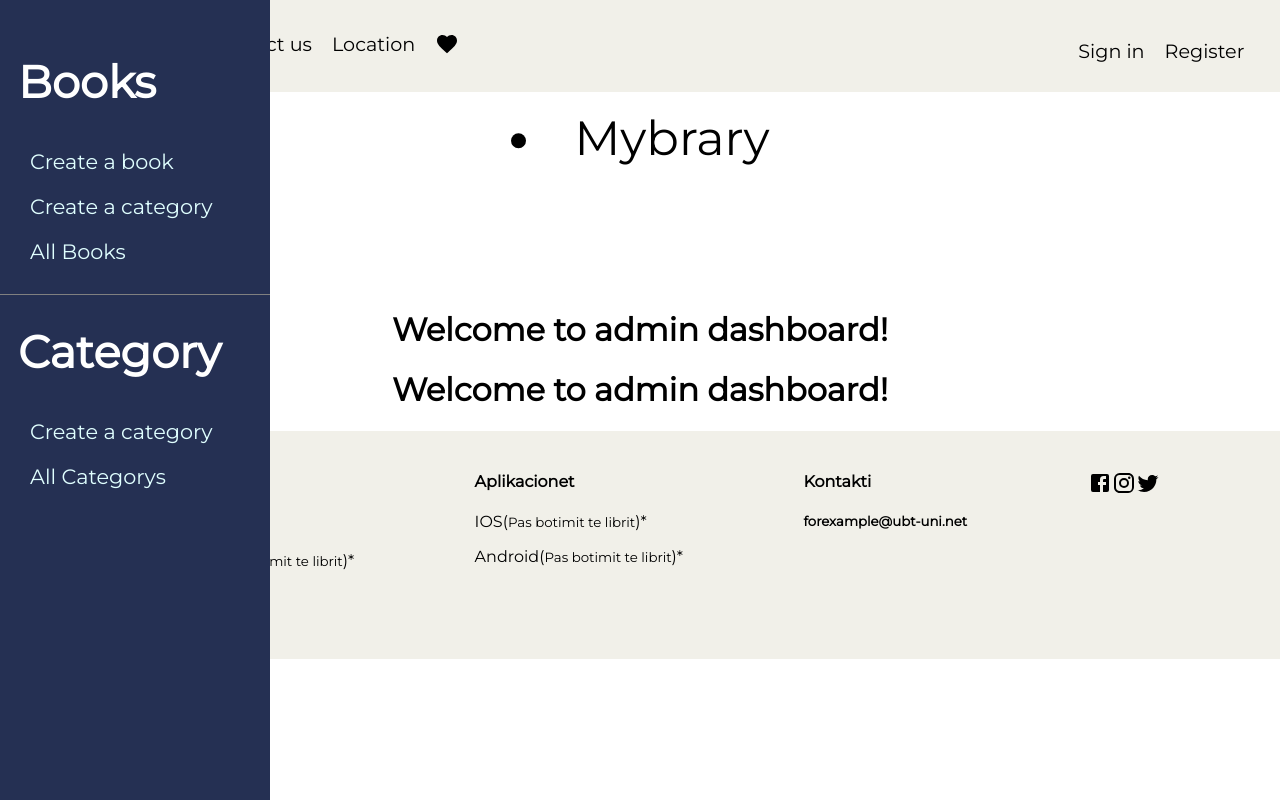
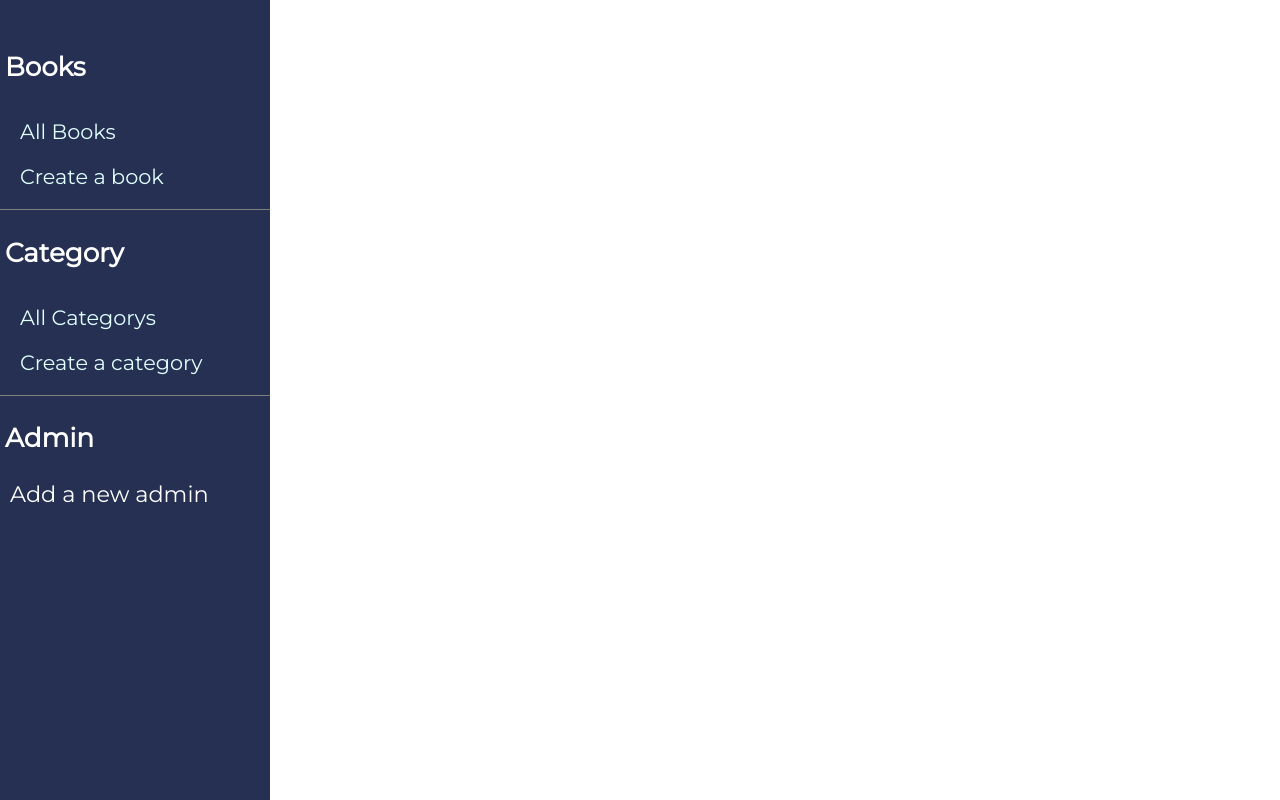
Before and after one commit to KastriotOrllati/Mybrary, a React (Create React App) app: page /admin in a window 1280 px wide. Built offline with nearby package versions, Linux system fonts and the light colour scheme.

Commit message:
when you login as admin navbar and footer gets hide now

```diff
--- a/src/App.js
+++ b/src/App.js
@@ -3,6 +3,7 @@ import {
   Route,
   Switch,
   Redirect,
+  useLocation,
 } from "react-router-dom";
 import "./App.css";
 import Navbar from "./Components/Navbar/Navbar.component";
@@ -15,11 +16,15 @@ import AboutUs from "./Pages/AboutUs/AboutUs";
 import Wishlist from "./Pages/Wishlist/Wishlist.component";
 import BookView from "./Components/BookView/BookView.component";
 import { authHeader } from "./Utils/authHeader";
+import { getUser } from "./Utils/getUser";
 
 import { useEffect, useState } from "react";
 
 function App() {
   const [login, setLogin] = useState(false);
+  const [user, setUser] = useState();
+
+  let location = useLocation();
 
   useEffect(() => {
     let response = authHeader();
@@ -27,12 +32,14 @@ function App() {
     if (response.Authorization) {
       setLogin(true);
     }
+    let user = getUser();
+    setUser(user);
   }, [login]);
 
   return (
     <div className="App">
       <Router>
-        <Navbar login={login} />
+        {location.pathname === "/admin" ? null : <Navbar login={login} />}
         <Switch>
           <Route exact path="/">
             <Homepage />
@@ -49,11 +56,13 @@ function App() {
             <Wishlist />
           </Route>
         </Switch>
+      </Router>
+      <Router>
         <Route path="/admin/">
           <AdminPage />
         </Route>
       </Router>
-      <Footer />
+      {location.pathname === "/admin" ? null : <Footer />}
     </div>
   );
 }
--- a/src/Pages/Admin/AdminPage.jsx
+++ b/src/Pages/Admin/AdminPage.jsx
@@ -12,32 +12,9 @@ import AllCategories from "../../AdminComponents/AllCategorys/AllCategories";
 const AdminPage = () => {
   return (
     <div>
-
-      <SideMenu />
-      <h1>Welcome to admin dashboard!</h1>
-      <Route path="/admin/create">
-        <CreateBook />
-      </Route>
-      <div className="route">
-        <Switch>
-          <Route path="/admin/book/edit/:slug">
-            <EditBook />
-          </Route>
-          <Route path="/admin/allbooks">
-            <AllBooks />
-          </Route>
-          <Route path="/admin/category">
-            <CreateCategory />
-          </Route>
-          <Route path="/admin/all-categories">
-            <AllCategories />
-          </Route>
-        </Switch>
-      </div>
-
       <Router>
         <SideMenu />
-        <h1>Welcome to admin dashboard!</h1>
+
         <Route path="/admin/create">
           <CreateBook />
         </Route>
@@ -52,10 +29,12 @@ const AdminPage = () => {
             <Route path="/admin/category">
               <CreateCategory />
             </Route>
+            <Route path="/admin/all-categories">
+              <AllCategories />
+            </Route>
           </Switch>
         </div>
       </Router>
-
     </div>
   );
 };
--- a/src/Pages/Admin/Side-menu/SideMenu.jsx
+++ b/src/Pages/Admin/Side-menu/SideMenu.jsx
@@ -6,17 +6,18 @@ export default function SideMenu() {
   return (
     <div className="side-menu">
       <div className="menu-container">
-        <h1>Books</h1>
+        <h3>Books</h3>
         <div className="links">
+          <Link to="/admin/allbooks">All Books</Link>
           <Link to="/admin/create">Create a book</Link>
-          <Link to="/admin/create">Create a category</Link>
-          <Link to="/admin/allbooks">All Books</Link>
         </div>
-        <h1>Category</h1>
+        <h3>Category</h3>
         <div className="links">
+          <Link to="/admin/all-categories">All Categorys</Link>
           <Link to="/admin/category">Create a category</Link>
-          <Link to="/admin/all-categories">All Categorys</Link>
         </div>
+        <h3>Admin</h3>
+        <div className="links">Add a new admin </div>
       </div>
     </div>
   );
--- a/src/Pages/Admin/Side-menu/Sidemenu.css
+++ b/src/Pages/Admin/Side-menu/Sidemenu.css
@@ -19,17 +19,17 @@
   margin-top: 25px;
   font-size: 1.4rem;
 }
-.menu-container h1 {
+.menu-container h3 {
   align-self: flex-start;
-  padding-left: 18px;
+  padding-left: 5px;
 }
 
 .links {
   display: flex;
   flex-direction: column;
   align-items: flex-start;
-  padding-left: 20px;
-  padding-bottom: 20px;
+  padding-left: 10px;
+  padding-bottom: 10px;
 }
 
 .links a {
--- a/src/index.js
+++ b/src/index.js
@@ -4,13 +4,14 @@ import "./index.css";
 import App from "./App";
 import reportWebVitals from "./reportWebVitals";
 
+import { BrowserRouter as Router } from "react-router-dom";
+
 ReactDOM.render(
   <React.StrictMode>
-    <App />
+    <Router>
+      <App />
+    </Router>
   </React.StrictMode>,
-  // <Router>
-  //   <App />
-  // </Router>,
 
   document.getElementById("root")
 );
```
